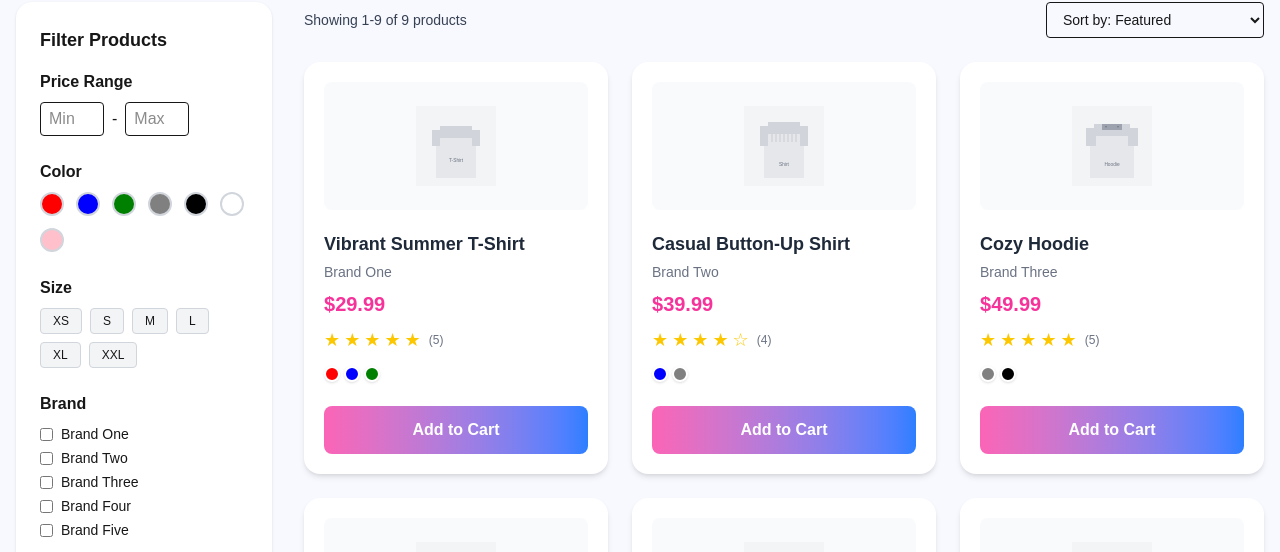
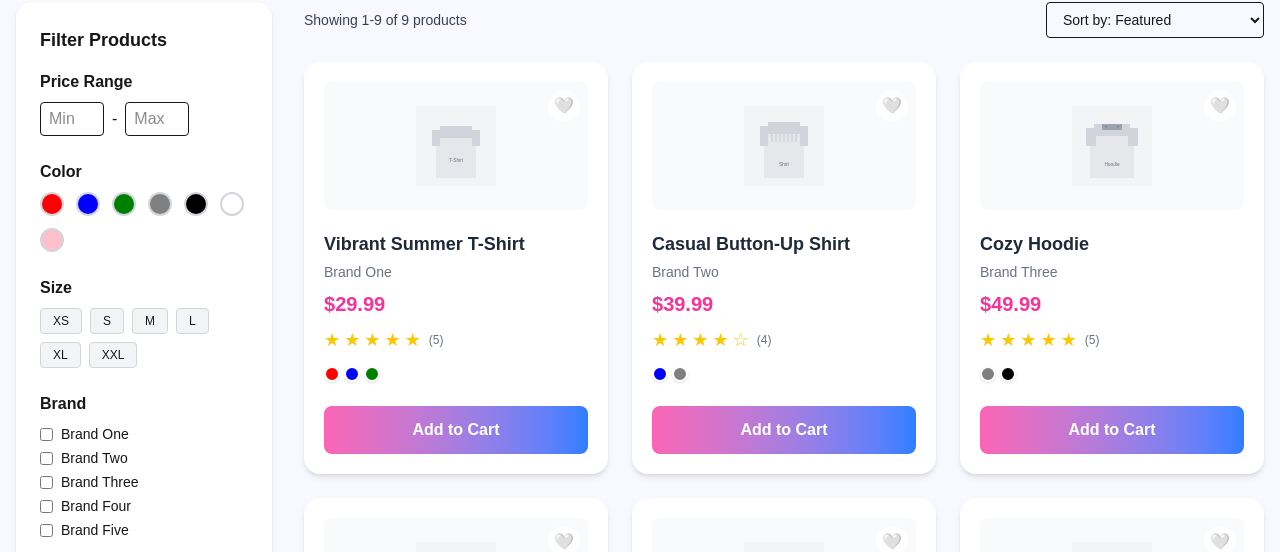
Before and after one commit to Yassen717/ShopVipe, a Next.js app: page /shop in a window 1280 px wide. Shown: the part 254-806 px from the top of the page. Built offline with nearby package versions, Linux system fonts and the light colour scheme; no server answers.

Commit message:
feat: add wishlist functionality with heart icons on product cards

```diff
--- a/app/components/ProductCard.tsx
+++ b/app/components/ProductCard.tsx
@@ -3,6 +3,8 @@
 import Image from 'next/image';
 import Link from 'next/link';
 import { Product } from '../data/products';
+import Button from './Button';
+import { useWishlist } from '../context/WishlistContext';
 
 interface ProductCardProps {
     product: Product;
@@ -10,16 +12,39 @@ interface ProductCardProps {
 }
 
 export default function ProductCard({ product, onAddToCart }: ProductCardProps) {
+    const { addToWishlist, removeFromWishlist, isInWishlist } = useWishlist();
+    const inWishlist = isInWishlist(product.id);
+
     const handleAddToCart = () => {
         if (onAddToCart) {
             onAddToCart(product);
         }
     };
 
+    const handleWishlistToggle = () => {
+        if (inWishlist) {
+            removeFromWishlist(product.id);
+        } else {
+            addToWishlist(product);
+        }
+    };
+
     return (
         <div className="bg-white rounded-2xl shadow-md hover:shadow-lg transition-shadow duration-300 p-5 flex flex-col gap-3">
-            <Link href={`/product/${product.id}`}>
-                <div className="flex items-center justify-center h-32 bg-gray-50 rounded-lg mb-2 overflow-hidden cursor-pointer">
+            <div className="relative">
+                <button
+                    onClick={handleWishlistToggle}
+                    className={`absolute top-2 right-2 z-10 w-8 h-8 rounded-full flex items-center justify-center transition-colors ${
+                        inWishlist
+                            ? 'bg-red-500 text-white'
+                            : 'bg-white/80 text-gray-400 hover:text-red-500'
+                    }`}
+                    title={inWishlist ? 'Remove from wishlist' : 'Add to wishlist'}
+                >
+                    {inWishlist ? '❤️' : '🤍'}
+                </button>
+                <Link href={`/product/${product.id}`}>
+                    <div className="flex items-center justify-center h-32 bg-gray-50 rounded-lg mb-2 overflow-hidden cursor-pointer">
                     {product.image ? (
                         <Image
                             src={product.image}
@@ -31,8 +56,9 @@ export default function ProductCard({ product, onAddToCart }: ProductCardProps)
                     ) : (
                         <span className="text-4xl text-gray-300">🛍️</span>
                     )}
-                </div>
-            </Link>
+                    </div>
+                </Link>
+            </div>
 
             <div className="flex-1">
                 <Link href={`/product/${product.id}`}>
--- /dev/null
+++ b/app/context/WishlistContext.tsx
@@ -0,0 +1,76 @@
+"use client";
+
+import { createContext, useContext, useState, ReactNode, useEffect } from 'react';
+import { Product } from '../data/products';
+
+interface WishlistContextType {
+  wishlist: Product[];
+  addToWishlist: (product: Product) => void;
+  removeFromWishlist: (productId: string) => void;
+  isInWishlist: (productId: string) => boolean;
+  clearWishlist: () => void;
+}
+
+const WishlistContext = createContext<WishlistContextType | null>(null);
+
+export function WishlistProvider({ children }: { children: ReactNode }) {
+  const [wishlist, setWishlist] = useState<Product[]>([]);
+
+  // Load wishlist from localStorage on mount
+  useEffect(() => {
+    const savedWishlist = localStorage.getItem('shopvibe-wishlist');
+    if (savedWishlist) {
+      try {
+        setWishlist(JSON.parse(savedWishlist));
+      } catch (error) {
+        console.error('Error loading wishlist:', error);
+      }
+    }
+  }, []);
+
+  // Save wishlist to localStorage whenever it changes
+  useEffect(() => {
+    localStorage.setItem('shopvibe-wishlist', JSON.stringify(wishlist));
+  }, [wishlist]);
+
+  const addToWishlist = (product: Product) => {
+    setWishlist(prev => {
+      if (prev.find(item => item.id === product.id)) {
+        return prev; // Already in wishlist
+      }
+      return [...prev, product];
+    });
+  };
+
+  const removeFromWishlist = (productId: string) => {
+    setWishlist(prev => prev.filter(item => item.id !== productId));
+  };
+
+  const isInWishlist = (productId: string) => {
+    return wishlist.some(item => item.id === productId);
+  };
+
+  const clearWishlist = () => {
+    setWishlist([]);
+  };
+
+  return (
+    <WishlistContext.Provider value={{
+      wishlist,
+      addToWishlist,
+      removeFromWishlist,
+      isInWishlist,
+      clearWishlist
+    }}>
+      {children}
+    </WishlistContext.Provider>
+  );
+}
+
+export function useWishlist() {
+  const context = useContext(WishlistContext);
+  if (!context) {
+    throw new Error('useWishlist must be used within a WishlistProvider');
+  }
+  return context;
+}
--- a/app/layout.tsx
+++ b/app/layout.tsx
@@ -5,6 +5,7 @@ import Header from "./components/Header";
 import Footer from "./components/Footer";
 import { CartProvider } from "./context/CartContext";
 import { AuthProvider } from "./context/AuthContext";
+import { WishlistProvider } from "./context/WishlistContext";
 
 const geistSans = Geist({
   variable: "--font-geist-sans",
@@ -62,11 +63,13 @@ export default function RootLayout({
         className={`${geistSans.variable} ${geistMono.variable} antialiased`}
       >
         <AuthProvider>
-          <CartProvider>
-            <Header />
-            {children}
-            <Footer />
-          </CartProvider>
+          <WishlistProvider>
+            <CartProvider>
+              <Header />
+              {children}
+              <Footer />
+            </CartProvider>
+          </WishlistProvider>
         </AuthProvider>
       </body>
     </html>
```
